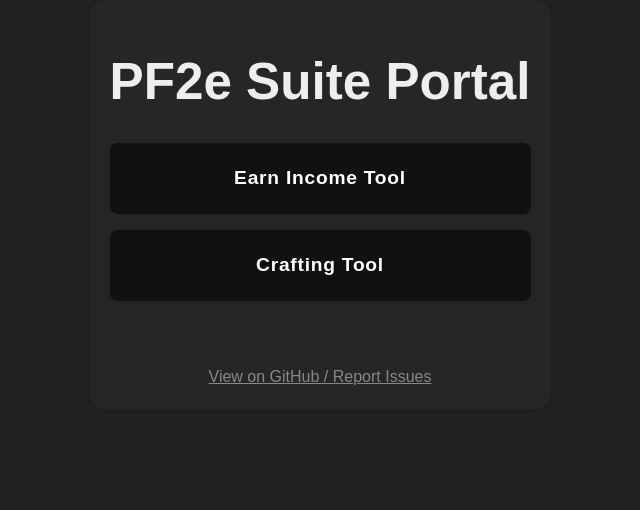
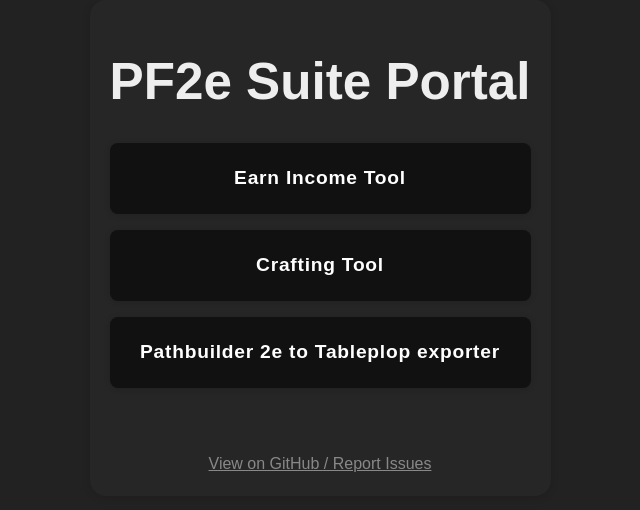
Before and after one commit to tuhs1985/pf2e-tools-homepage, a React (Vite) app: page / in a window 1280 px wide. Shown: the top 510 px of the page, without its empty margins (312-952 px from the left). Built offline with nearby package versions, Linux system fonts and the light colour scheme.

Commit message:
adding new tool

```diff
--- a/src/App.tsx
+++ b/src/App.tsx
@@ -19,6 +19,12 @@ export default function App() {
             >
               Crafting Tool
             </a>
+			            <a
+              className="hub-btn"
+              href="https://pb2tp.tuhsrpg.com"
+            >
+              Pathbuilder 2e to Tableplop exporter
+            </a>
           </div>
           <footer>
             <a href="https://github.com/tuhs1985/pf2e-tools-homepage">
```
